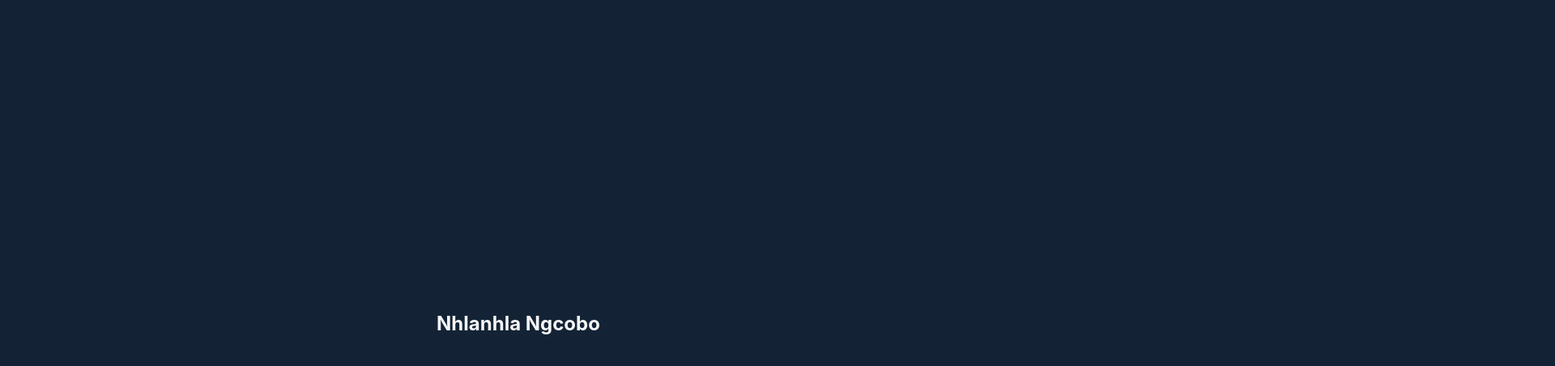
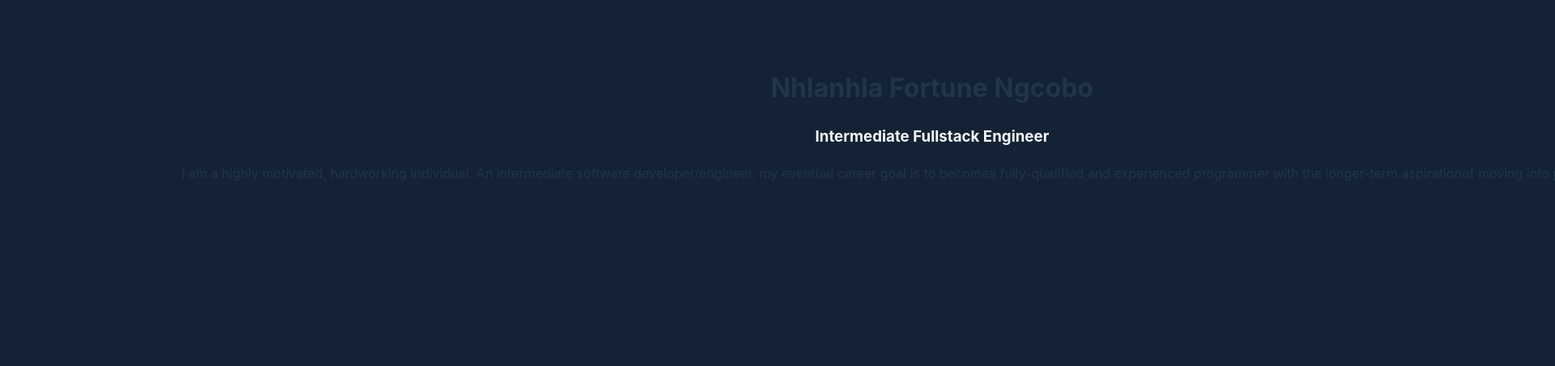
Before and after one commit to nhngcobo/reactportfolio.client, a React (Vite) app: page / in a window 1280 px wide. Shown: the top 452 px of the page at 81% size, 1920 px wide, since content can reach past the window. Built offline with nearby package versions, Linux system fonts and the light colour scheme.

Commit message:
content updates

```diff
--- a/src/App.css
+++ b/src/App.css
@@ -18,6 +18,31 @@ body {
     justify-content: center;
     transition: background 0.3s;
 }
+
+.divideComponents {
+    display: flex;
+    position: absolute;
+    top: 0;
+    left: 0;
+    width: 100%;
+}
+
+.componentA {
+    flex: 0 0 auto;
+    margin-right: 10px;
+    padding-left: 28vh;
+    padding-top: 8vh;
+}
+
+.componentB {
+    flex: 1;
+}
+
+body {
+    margin: 0;
+    height: 100vh;
+}
+
 
 .container {
     text-align: center;
--- a/src/App.jsx
+++ b/src/App.jsx
@@ -28,8 +28,13 @@ function App() {
 
 
     return (
-        <div>
-            <IndexPageComponentA/>
+        <div className='divideComponents'>
+            <div className='componentA'>
+                <IndexPageComponentA/>
+            </div>
+            <div className='componentB'>
+                <IndexPageComponentA/>
+            </div>
         </div>
     );
 
--- a/src/IndexPageComponentA.jsx
+++ b/src/IndexPageComponentA.jsx
@@ -1,8 +1,18 @@
 import React from "react";
+import data from '../src/data/en.json';
+
 class IndexPageComponentA extends React.Component {
+    constructor(props){
+      super(props)
+      this.text = data
+    }
     render() {
       return(
-      <h2>Nhlanhla Ngcobo</h2>
+      <>
+      <h1>{this.text.fullnames}</h1>
+      <h3>{this.text.occupation}</h3>
+      <p>{this.text.jobDesc}</p>
+      </>
       )
     }
 }
--- /dev/null
+++ b/src/data/en.json
@@ -0,0 +1,8 @@
+{
+        "name": "Nhlanhla",
+        "surname": "Ngcobo",
+        "fullnames": "Nhlanhla Fortune Ngcobo",
+        "occupation": "Intermediate Fullstack Engineer",
+        "overallJobDesc" : "I build good code. :) ",
+        "jobDesc": "I am a highly motivated, hardworking individual. An intermediate software developer/engineer, my eventual career goal is to becomea fully-qualified and experienced programmer with the longer-term aspirationof moving into project management."
+}
--- a/src/index.css
+++ b/src/index.css
@@ -30,9 +30,10 @@ body {
   min-height: 100vh;
 }
 
-h1 {
-  font-size: 3.2em;
+h2 {
   line-height: 1.1;
+  font-family: Arial, Helvetica, sans-serif;
+  margin-right: 110px;
 }
 
 button {
```
